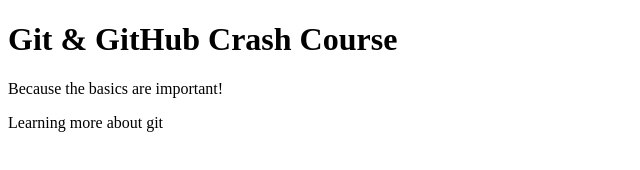
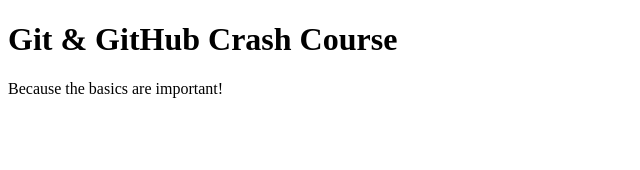
Before and after one commit to Eve-Burton/actions-practice, a plain HTML site: page index.html in a window 1280 px wide. Shown: the whole page, without its empty margins (0-640 px from the left). Drawn offline with Linux system fonts and the light colour scheme.

Commit message:
git practice

```diff
--- a/index.html
+++ b/index.html
@@ -9,6 +9,5 @@
   <body>
     <h1>Git & GitHub Crash Course</h1>
     <p>Because the basics are important!</p>
-    <p> Learning more about git</p>
   </body>
 </html>
```
